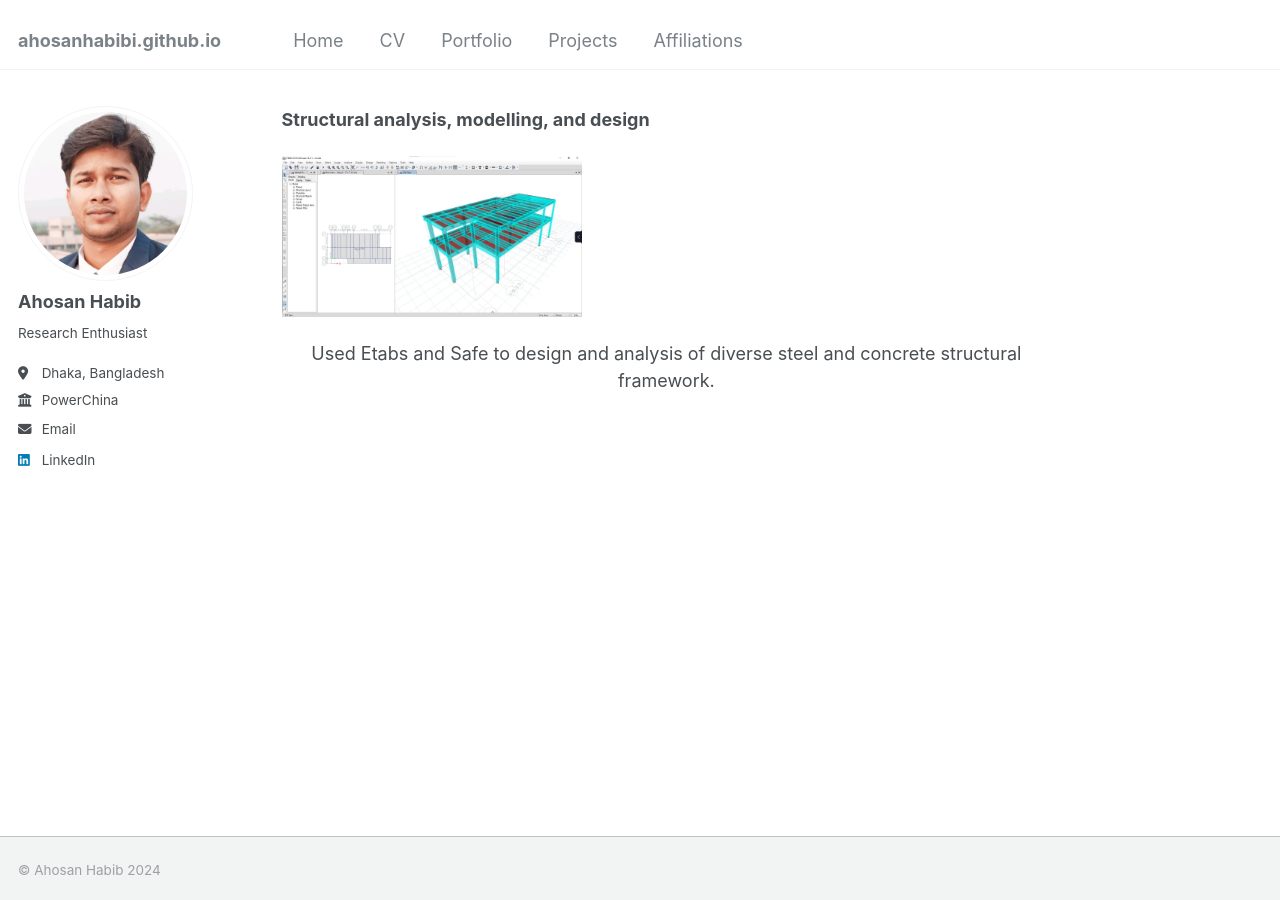
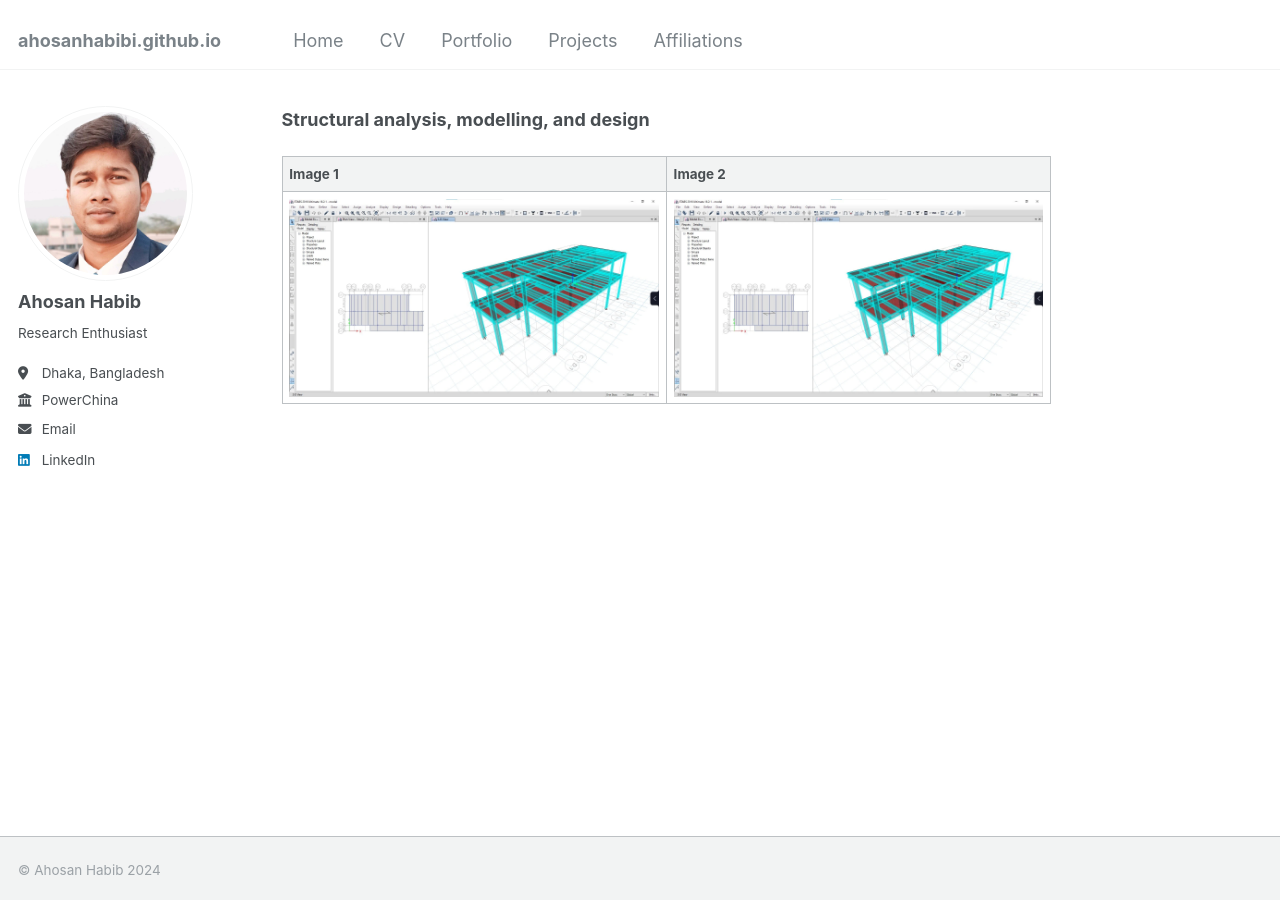
Before and after one commit to ahosanhabibi/ahosanhabibi.github.io, a Jekyll site: the page built from portfolios.md, in a window 1280 px wide. Built offline with Jekyll 4.4.1, drawn with Linux system fonts in a browser that asks for light colours; our own code applies the rules of GitHub Pages for plain Markdown files.

Commit message:
Update portfolios.md

```diff
--- a/portfolios.md
+++ b/portfolios.md
@@ -1,6 +1,5 @@
 **Structural analysis, modelling, and design**<br>
 
-<img src="/images/etabs1.jpg" width="300">
-<p style="text-align: center;">
-Used Etabs and Safe to design and analysis of diverse steel and concrete structural framework.
-</p>
+| Image 1 | Image 2 |
+|---------|---------|
+| ![Image 1](/images/etabs1.jpg) | ![Image 2](/images/etabs1.jpg) |
```
